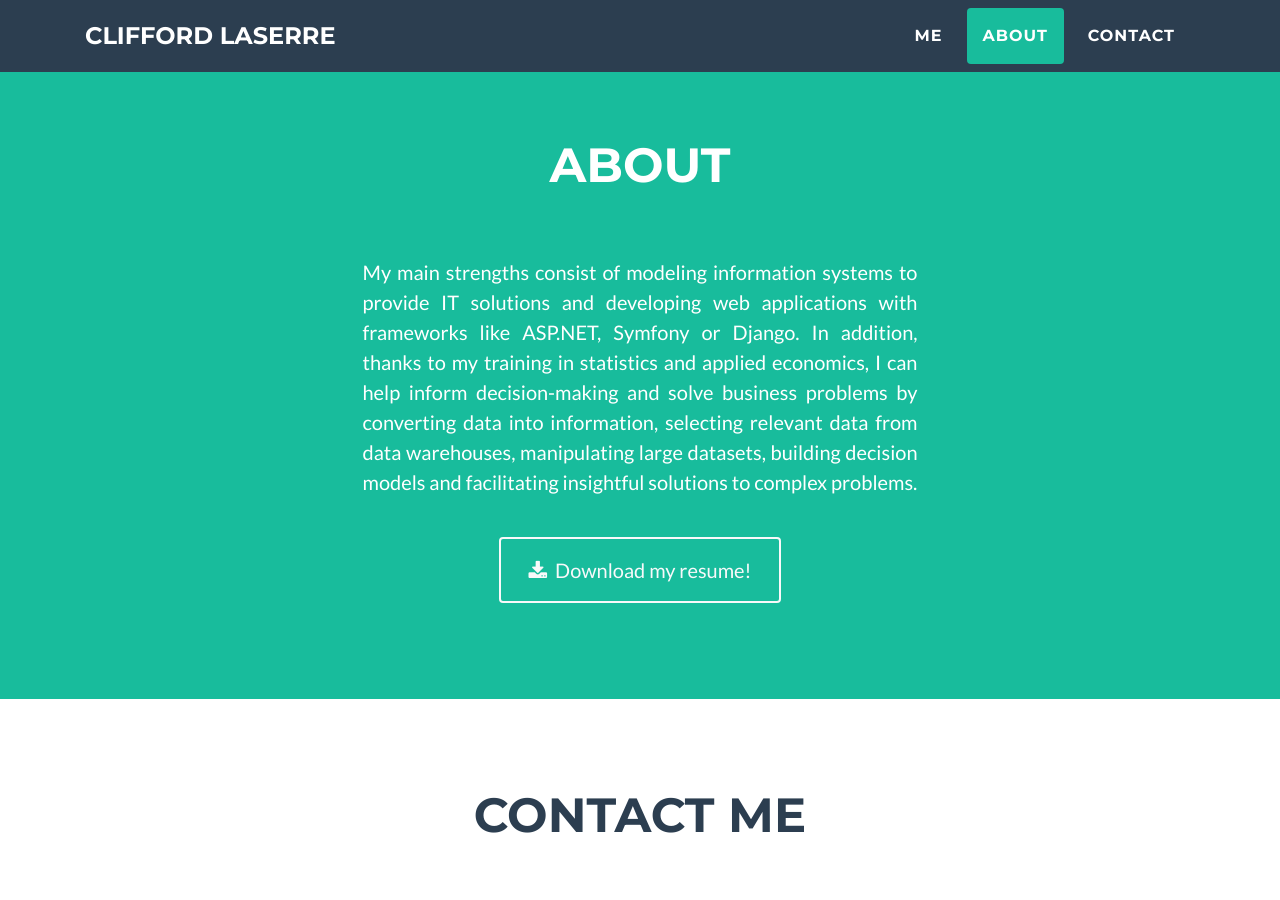
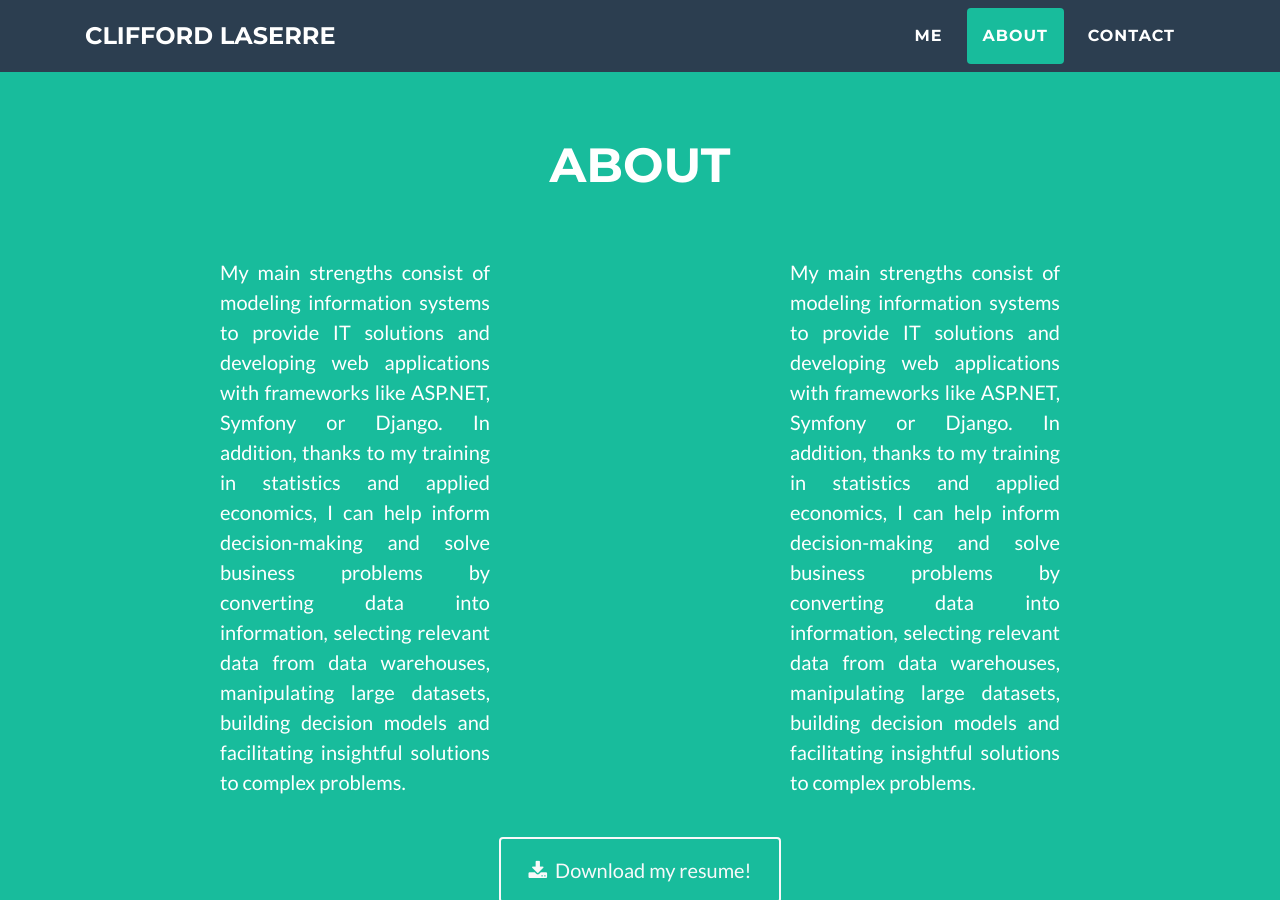
Before and after one commit to claserre9/claserre9.github.io, a Jekyll site: the page built from index.html, in a window 1280 px wide and 900 px high, scrolled down 983 px. Built offline with Jekyll 4.4.1, drawn with Linux system fonts in a browser that asks for light colours.

Commit message:
Update index.html

```diff
--- a/index.html
+++ b/index.html
@@ -53,6 +53,20 @@ layout: default
     <div class="container">
         <h2 class="text-uppercase text-center text-white mb-5">About</h2>
         <div class="row">
+            <div class="col my-4 mb-lg-0">
+                <p class="lead text-justify w-50 mx-auto">My main strengths
+                    consist of
+                    modeling
+                    information systems to provide IT solutions and
+                    developing web applications with frameworks like
+                    ASP.NET, Symfony or Django. In addition, thanks to my
+                    training in statistics
+                    and applied economics, I can help inform decision-making and
+                    solve business problems by converting data into information,
+                    selecting relevant data from data warehouses, manipulating
+                    large datasets, building decision models and facilitating
+                    insightful solutions to complex problems.</p>
+            </div>
             <div class="col my-4 mb-lg-0">
                 <p class="lead text-justify w-50 mx-auto">My main strengths
                     consist of
```
